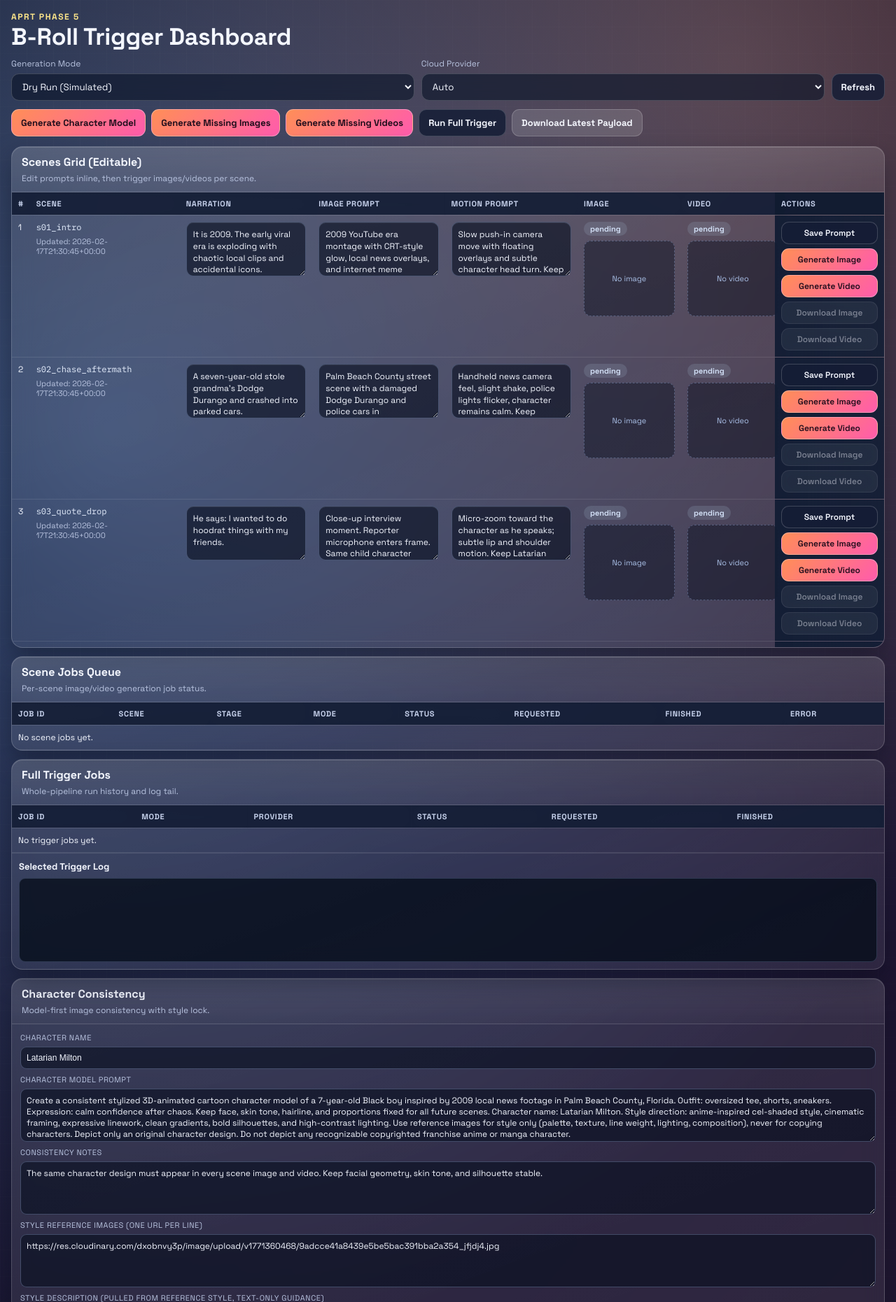
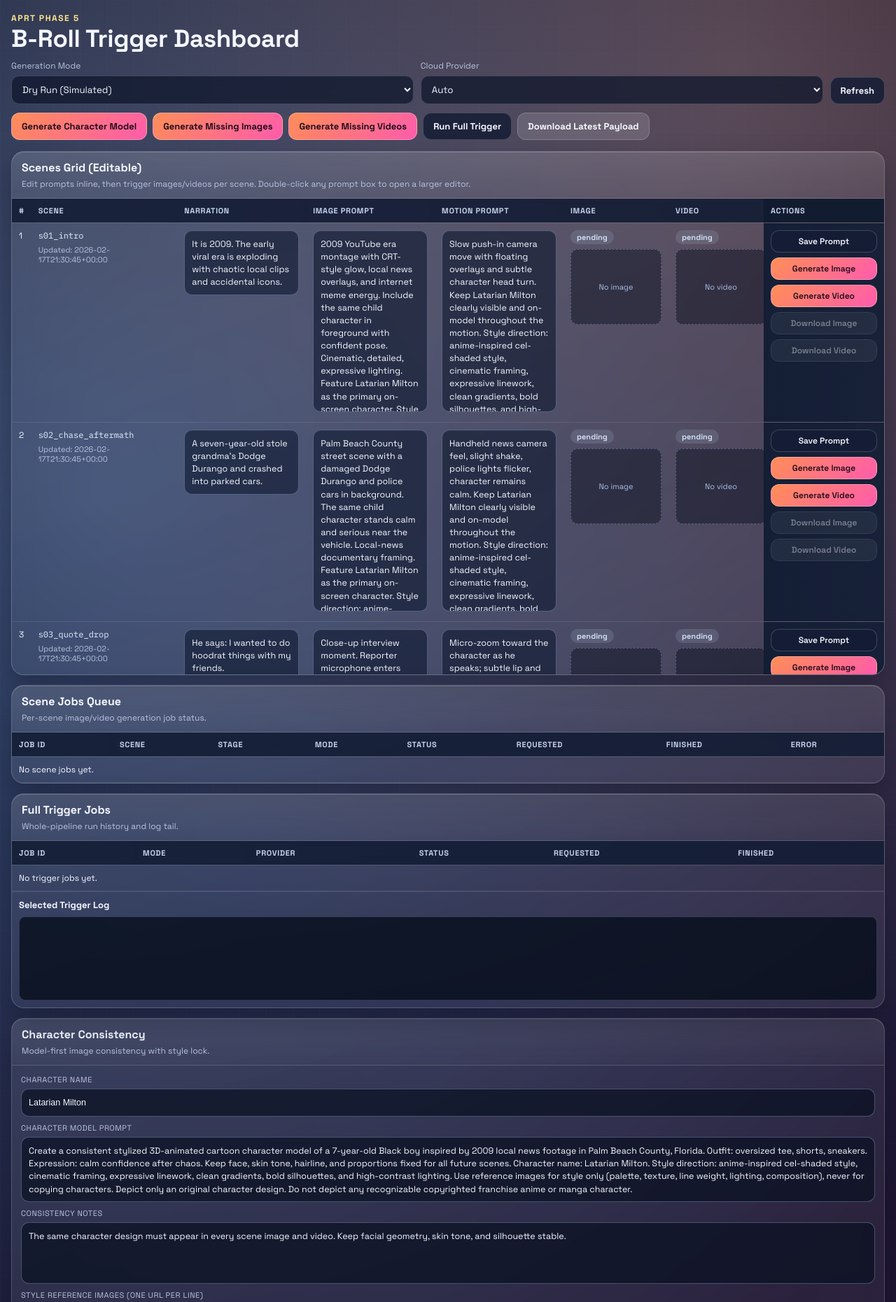
Before and after one commit to itsMuyinza/B-roller, a Flask app: page / in a window 1280 px wide. Shown: the top 1861 px of the page at 70% size. Run offline with Flask 2, Linux system fonts and the light colour scheme; data comes from the database, SQL or seed files in the repository; data that the repository does not hold is empty; some libraries are stand-ins or nearby versions.

Commit message:
feat(ui): polish dashboard and add expandable long-text editors

```diff
--- a/dashboard/static/app.js
+++ b/dashboard/static/app.js
@@ -41,10 +41,16 @@ const mediaModalClose = document.getElementById("mediaModalClose");
 const mediaModalImage = document.getElementById("mediaModalImage");
 const mediaModalVideo = document.getElementById("mediaModalVideo");
 const mediaModalTitle = document.getElementById("mediaModalTitle");
+const textModal = document.getElementById("textModal");
+const textModalClose = document.getElementById("textModalClose");
+const textModalApply = document.getElementById("textModalApply");
+const textModalInput = document.getElementById("textModalInput");
+const textModalTitle = document.getElementById("textModalTitle");
 
 let selectedTriggerJobId = null;
 let pollInFlight = false;
 let warnedNoWaveSpeed = false;
+let activeExpandedTextarea = null;
 
 function isDryRun() {
   return modeSelect.value === "dry";
@@ -83,6 +89,88 @@ function statusChip(status) {
     ? normalized
     : "unknown";
   return `<span class="status-chip status-${safe}">${esc(status || "unknown")}</span>`;
+}
+
+function autoResizeTextarea(node, minHeight = 88, maxHeight = 320) {
+  if (!node) return;
+  const min = Number(node.dataset.minHeight || minHeight);
+  const max = Number(node.dataset.maxHeight || maxHeight);
+  node.style.height = "auto";
+  const next = Math.max(min, Math.min(node.scrollHeight, max));
+  node.style.height = `${next}px`;
+}
+
+function bindAutoResizeTextarea(node, minHeight = 88, maxHeight = 320) {
+  if (!node || node.dataset.autoResizeBound === "1") return;
+  node.dataset.autoResizeBound = "1";
+  node.dataset.minHeight = String(minHeight);
+  node.dataset.maxHeight = String(maxHeight);
+  const apply = () => autoResizeTextarea(node, minHeight, maxHeight);
+  node.addEventListener("input", apply);
+  node.addEventListener("focus", apply);
+  requestAnimationFrame(apply);
+}
+
+function closeTextModal() {
+  if (!textModal) return;
+  textModal.classList.remove("open");
+  textModal.setAttribute("aria-hidden", "true");
+  activeExpandedTextarea = null;
+  if (textModalInput) {
+    textModalInput.value = "";
+  }
+}
+
+function applyTextModalChanges() {
+  if (!activeExpandedTextarea || !textModalInput) return;
+  activeExpandedTextarea.value = textModalInput.value;
+  activeExpandedTextarea.dispatchEvent(new Event("input", { bubbles: true }));
+  closeTextModal();
+}
+
+function openTextModal(textarea, label) {
+  if (!textModal || !textModalInput) return;
+  activeExpandedTextarea = textarea;
+  textModal.classList.add("open");
+  textModal.setAttribute("aria-hidden", "false");
+  textModalInput.value = textarea.value || "";
+  if (textModalTitle) {
+    textModalTitle.textContent = label || "Expanded Editor";
+  }
+  requestAnimationFrame(() => {
+    textModalInput.focus();
+    textModalInput.setSelectionRange(textModalInput.value.length, textModalInput.value.length);
+  });
+}
+
+function bindExpandableTextarea(node, label) {
+  if (!node || node.dataset.expandableBound === "1") return;
+  node.dataset.expandableBound = "1";
+  node.title = "Double-click to expand";
+  node.addEventListener("dblclick", () => {
+    openTextModal(node, label);
+  });
+  node.addEventListener("keydown", (event) => {
+    if ((event.ctrlKey || event.metaKey) && event.key === "Enter") {
+      event.preventDefault();
+      openTextModal(node, label);
+    }
+  });
+}
+
+function initializeLongTextEditors() {
+  const staticTextareas = [
+    [characterPromptInput, "Character Model Prompt", 88, 360],
+    [characterNotesInput, "Character Consistency Notes", 88, 320],
+    [characterRefsInput, "Style Reference URLs", 88, 320],
+    [styleDescriptionInput, "Style Description", 88, 240],
+    [scriptEditor, "Script Panel", 260, 740],
+  ];
+  staticTextareas.forEach(([node, label, minHeight, maxHeight]) => {
+    if (!node) return;
+    bindAutoResizeTextarea(node, minHeight, maxHeight);
+    bindExpandableTextarea(node, label);
+  });
 }
 
 function closeMediaModal() {
@@ -533,6 +621,10 @@ function renderCharacterConfig(config) {
       </div>
     </div>
   `;
+
+  [characterPromptInput, characterNotesInput, characterRefsInput, styleDescriptionInput].forEach((node) =>
+    autoResizeTextarea(node, 88, 360)
+  );
 }
 
 function scenePreview(url, type) {
@@ -569,6 +661,12 @@ function sceneActionsMarkup(canDownloadImage, canDownloadVideo) {
 function attachSceneEntryHandlers(entries) {
   entries.forEach((entry) => {
     const sceneId = entry.getAttribute("data-scene-id");
+    entry.querySelectorAll("textarea.cell-editor").forEach((textarea) => {
+      const field = (textarea.getAttribute("data-field") || "prompt").replaceAll("_", " ");
+      const label = `${sceneId || "Scene"} · ${field}`;
+      bindAutoResizeTextarea(textarea, 92, 260);
+      bindExpandableTextarea(textarea, label);
+    });
     const saveBtn = entry.querySelector('[data-action="save"]');
     const imageBtn = entry.querySelector('[data-action="image"]');
     const videoBtn = entry.querySelector('[data-action="video"]');
@@ -879,6 +977,7 @@ async function refreshOverview() {
   scriptPath.textContent = script.script_path || "Script path unavailable";
   if (document.activeElement !== scriptEditor) {
     scriptEditor.value = script.script_text || "";
+    autoResizeTextarea(scriptEditor, 260, 740);
   }
 }
 
@@ -1138,12 +1237,28 @@ mediaModalClose?.addEventListener("click", closeMediaModal);
 mediaModal?.querySelectorAll("[data-media-close='true']").forEach((node) => {
   node.addEventListener("click", closeMediaModal);
 });
+textModalClose?.addEventListener("click", closeTextModal);
+textModalApply?.addEventListener("click", applyTextModalChanges);
+textModal?.querySelectorAll("[data-text-close='true']").forEach((node) => {
+  node.addEventListener("click", closeTextModal);
+});
+textModalInput?.addEventListener("keydown", (event) => {
+  if ((event.ctrlKey || event.metaKey) && event.key === "Enter") {
+    event.preventDefault();
+    applyTextModalChanges();
+  }
+});
 document.addEventListener("keydown", (event) => {
   if (event.key === "Escape" && mediaModal?.classList.contains("open")) {
     closeMediaModal();
+    return;
+  }
+  if (event.key === "Escape" && textModal?.classList.contains("open")) {
+    closeTextModal();
   }
 });
 
+initializeLongTextEditors();
 refreshAll();
 setInterval(async () => {
   if (document.hidden || pollInFlight) return;
--- a/dashboard/static/styles.css
+++ b/dashboard/static/styles.css
@@ -2,6 +2,9 @@
   --bg-1: #0f1226;
   --bg-2: #1d1532;
   --bg-3: #311f2d;
+  --surface-1: rgba(255, 255, 255, 0.08);
+  --surface-2: rgba(255, 255, 255, 0.04);
+  --surface-3: rgba(12, 22, 44, 0.58);
   --text: #f4f7ff;
   --muted: #b8c3df;
   --line: rgba(255, 255, 255, 0.18);
@@ -48,7 +51,7 @@ body::before {
   align-items: flex-end;
   gap: 20px;
   max-width: 1700px;
-  margin: 16px auto 0;
+  margin: 18px auto 0;
   padding: 0 16px;
   position: relative;
   z-index: 1;
@@ -56,7 +59,7 @@ body::before {
 
 .brand h1 {
   margin: 3px 0 0;
-  font-size: 34px;
+  font-size: 35px;
   line-height: 1.06;
   letter-spacing: -0.01em;
 }
@@ -90,11 +93,11 @@ button {
 }
 
 select {
-  min-width: 156px;
-  padding: 9px 11px;
+  min-width: 172px;
+  padding: 10px 11px;
   border-radius: 11px;
   border: 1px solid var(--line);
-  background: rgba(12, 21, 42, 0.64);
+  background: rgba(12, 21, 42, 0.7);
   color: var(--text);
   backdrop-filter: blur(8px);
 }
@@ -112,13 +115,13 @@ select {
 
 .btn {
   border: 1px solid transparent;
-  border-radius: 11px;
-  padding: 10px 13px;
+  border-radius: 12px;
+  padding: 10px 14px;
   font-size: 13px;
   font-weight: 700;
   cursor: pointer;
   color: var(--text);
-  background: rgba(27, 37, 63, 0.86);
+  background: rgba(27, 37, 63, 0.9);
   transition: transform 130ms ease, border-color 130ms ease, box-shadow 130ms ease;
 }
 
@@ -172,26 +175,26 @@ select {
 
 .layout {
   max-width: 1700px;
-  margin: 12px auto 22px;
+  margin: 14px auto 24px;
   padding: 0 16px;
   display: grid;
-  gap: 12px;
+  gap: 14px;
   grid-template-columns: 1fr 390px;
   position: relative;
   z-index: 1;
 }
 
 .panel {
-  background: linear-gradient(160deg, rgba(255, 255, 255, 0.1) 0%, rgba(255, 255, 255, 0.05) 52%, rgba(255, 255, 255, 0.08) 100%);
+  background: linear-gradient(160deg, var(--surface-1) 0%, var(--surface-2) 55%, rgba(255, 255, 255, 0.07) 100%);
   border: 1px solid var(--line);
-  border-radius: var(--radius);
+  border-radius: 18px;
   overflow: hidden;
-  box-shadow: inset 0 1px 0 rgba(255, 255, 255, 0.17), 0 16px 36px rgba(5, 10, 24, 0.38);
+  box-shadow: inset 0 1px 0 rgba(255, 255, 255, 0.17), 0 18px 38px rgba(5, 10, 24, 0.34);
   backdrop-filter: blur(14px);
 }
 
 .panel-head {
-  padding: 11px 14px;
+  padding: 12px 14px;
   border-bottom: 1px solid var(--line-soft);
   background: linear-gradient(180deg, rgba(255, 255, 255, 0.08) 0%, rgba(255, 255, 255, 0.02) 100%);
 }
@@ -218,7 +221,7 @@ select {
 
 .table-wrap {
   overflow: auto;
-  max-height: 650px;
+  max-height: 680px;
 }
 
 .table-wrap.compact {
@@ -260,7 +263,7 @@ table {
 th,
 td {
   border-bottom: 1px solid rgba(255, 255, 255, 0.1);
-  padding: 9px;
+  padding: 10px;
   text-align: left;
   vertical-align: top;
   font-size: 12px;
@@ -285,22 +288,28 @@ tbody tr:hover {
 .cell-editor {
   width: 100%;
   min-width: 140px;
-  min-height: 78px;
-  resize: vertical;
-  border-radius: 10px;
-  border: 1px solid rgba(170, 192, 237, 0.3);
-  background: rgba(10, 17, 34, 0.64);
+  min-height: 92px;
+  resize: none;
+  border-radius: 11px;
+  border: 1px solid rgba(170, 192, 237, 0.35);
+  background: var(--surface-3);
   color: var(--text);
-  font-size: 12px;
-  line-height: 1.4;
-  padding: 9px;
-  box-shadow: inset 0 1px 0 rgba(255, 255, 255, 0.08);
+  font-size: 12.5px;
+  line-height: 1.45;
+  padding: 10px;
+  box-shadow: inset 0 1px 0 rgba(255, 255, 255, 0.06);
+  transition: border-color 140ms ease, box-shadow 140ms ease, background 140ms ease;
 }
 
 .cell-editor:focus {
   outline: none;
   border-color: #8bc8ff;
   box-shadow: 0 0 0 2px rgba(94, 189, 255, 0.2);
+}
+
+.cell-editor:hover {
+  border-color: rgba(174, 205, 255, 0.52);
+  background: rgba(12, 22, 44, 0.72);
 }
 
 .scene-id {
@@ -420,9 +429,13 @@ tbody tr:hover {
 }
 
 .actions-cell {
-  min-width: 138px;
+  min-width: 152px;
   display: grid;
-  gap: 6px;
+  gap: 7px;
+}
+
+.actions-cell .btn {
+  width: 100%;
 }
 
 .scenes-empty {
@@ -522,10 +535,10 @@ tbody tr:hover {
 }
 
 .character-config-wrap {
-  padding: 12px;
+  padding: 13px;
   border-bottom: 1px solid var(--line-soft);
   display: grid;
-  gap: 8px;
+  gap: 9px;
 }
 
 .character-field {
@@ -559,17 +572,18 @@ tbody tr:hover {
 .character-field input,
 .character-textarea {
   width: 100%;
-  border-radius: 9px;
-  border: 1px solid rgba(170, 192, 237, 0.3);
-  background: rgba(10, 17, 34, 0.64);
+  border-radius: 11px;
+  border: 1px solid rgba(170, 192, 237, 0.34);
+  background: rgba(10, 17, 34, 0.72);
   color: var(--text);
-  font-size: 12px;
-  padding: 8px;
+  font-size: 12.5px;
+  line-height: 1.45;
+  padding: 10px;
 }
 
 .character-textarea {
-  min-height: 76px;
-  resize: vertical;
+  min-height: 88px;
+  resize: none;
 }
 
 .character-buttons {
@@ -734,18 +748,39 @@ tbody tr:hover {
 }
 
 .script-editor {
-  min-height: 220px;
-  max-height: 420px;
-  resize: vertical;
+  min-height: 260px;
+  max-height: 740px;
+  resize: none;
   width: 100%;
-  border: 1px solid rgba(173, 200, 255, 0.23);
-  border-radius: 10px;
-  padding: 10px;
+  border: 1px solid rgba(173, 200, 255, 0.28);
+  border-radius: 11px;
+  padding: 11px;
   background: rgba(8, 16, 32, 0.66);
   color: #e6efff;
   font-family: "IBM Plex Mono", Menlo, Monaco, monospace;
-  font-size: 12px;
+  font-size: 12.5px;
   line-height: 1.42;
+}
+
+.script-editor,
+.character-textarea,
+.cell-editor {
+  scrollbar-width: thin;
+  scrollbar-color: rgba(158, 192, 255, 0.55) rgba(10, 17, 34, 0.3);
+}
+
+.script-editor::-webkit-scrollbar,
+.character-textarea::-webkit-scrollbar,
+.cell-editor::-webkit-scrollbar {
+  width: 9px;
+  height: 9px;
+}
+
+.script-editor::-webkit-scrollbar-thumb,
+.character-textarea::-webkit-scrollbar-thumb,
+.cell-editor::-webkit-scrollbar-thumb {
+  background: rgba(158, 192, 255, 0.45);
+  border-radius: 999px;
 }
 
 .meta-stack {
--- a/dashboard/templates/index.html
+++ b/dashboard/templates/index.html
@@ -50,7 +50,7 @@
       <section class="panel scenes-panel">
         <div class="panel-head">
           <h2>Scenes Grid (Editable)</h2>
-          <p>Edit prompts inline, then trigger images/videos per scene.</p>
+          <p>Edit prompts inline, then trigger images/videos per scene. Double-click any prompt box to open a larger editor.</p>
         </div>
         <div class="table-wrap">
           <table id="scenesTable">
@@ -220,6 +220,22 @@
       </div>
     </div>
 
+    <div id="textModal" class="text-modal" aria-hidden="true">
+      <div class="text-modal-backdrop" data-text-close="true"></div>
+      <div class="text-modal-dialog" role="dialog" aria-modal="true" aria-label="Expanded Text Editor">
+        <div class="text-modal-head">
+          <div id="textModalTitle" class="text-modal-title">Expanded Editor</div>
+          <button id="textModalClose" class="btn btn-glass btn-sm" type="button">Close</button>
+        </div>
+        <div class="text-modal-body">
+          <textarea id="textModalInput" class="text-modal-input"></textarea>
+        </div>
+        <div class="text-modal-footer">
+          <button id="textModalApply" class="btn btn-primary" type="button">Apply Changes</button>
+        </div>
+      </div>
+    </div>
+
     <div id="toast" class="toast"></div>
     <script src="/static/app.js"></script>
   </body>
```
Also changed, not shown: other parts of dashboard/static/styles.css (+91 -1 lines), architecture/dashboard_ui_runbook.md (+1 -0 lines), gemini.md (+4 -0 lines).
